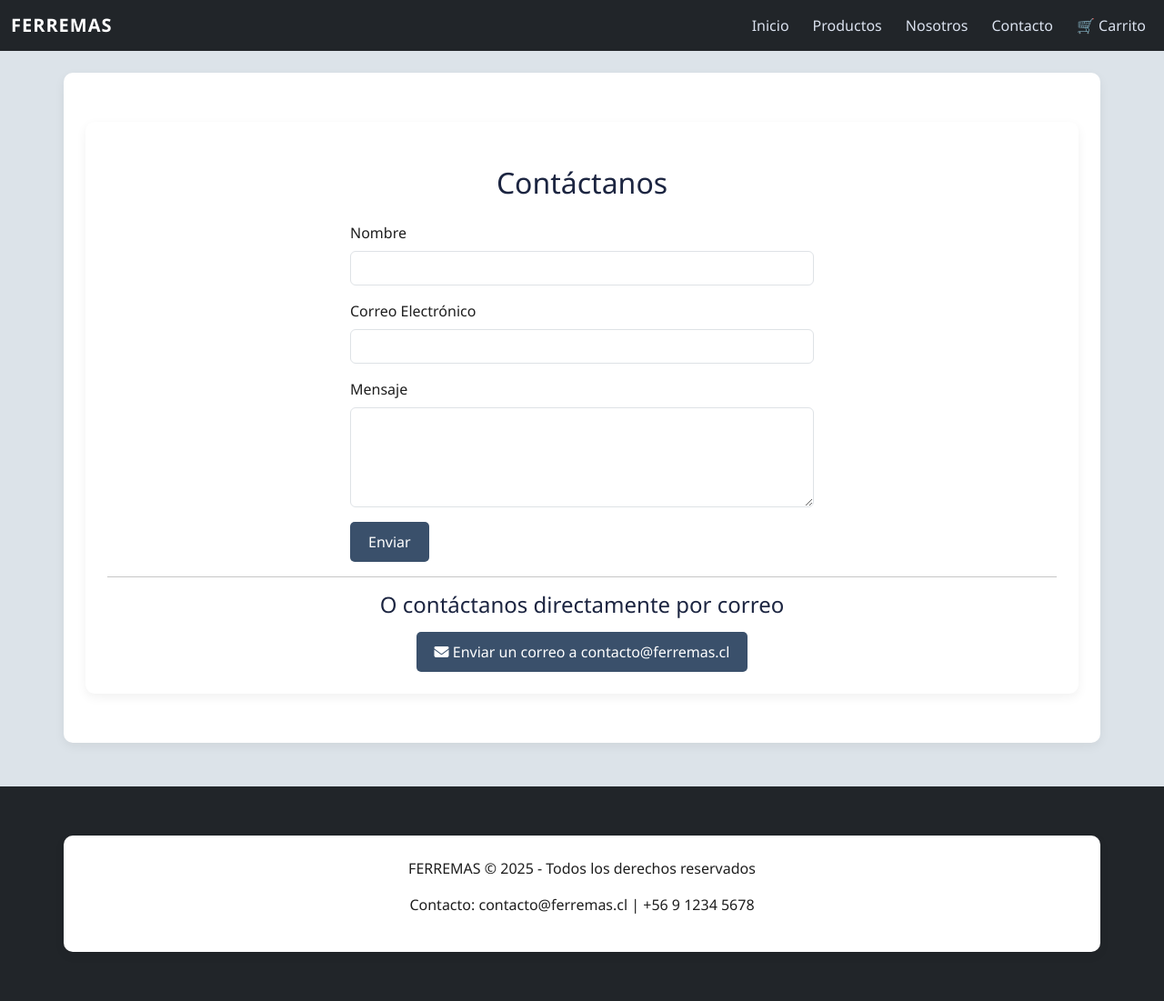
After one commit to BastianLazo/ferremas, a Django app: page /contacto/ in a window 1280 px wide. The commit adds this page. Shown: the whole page at 91% size. Run offline with Django 5.2, Linux system fonts and the light colour scheme.

Commit message:
Se agregaron nuevos productos y la vista contacto, correcciones minimas del css

```diff
--- a/ferremas_web/urls.py
+++ b/ferremas_web/urls.py
@@ -26,6 +26,7 @@
     path('', homepage, name='homepage'),
     path('', include('home.urls')),
     path('productos/', views.productos, name='productos'),
+    path('contacto/', views.contacto, name='contacto'),
 ]
 
 if settings.DEBUG:
--- a/home/templates/home/base_generic.html
+++ b/home/templates/home/base_generic.html
@@ -33,7 +33,10 @@
                     <a class="nav-link" href="#">Nosotros</a>
                 </li>
                 <li class="nav-item">
-                    <a class="nav-link" href="#">Contacto</a>
+                    <a class="nav-link" href="{% url 'contacto' %}">Contacto</a>
+                </li>
+                <li class="nav-item">
+                    <a class="nav-link" href="{% url 'ver_carrito' %}">🛒 Carrito</a>
                 </li>
             </ul>
         </div>
--- /dev/null
+++ b/home/templates/home/contacto.html
@@ -0,0 +1,39 @@
+{% extends 'home/base_generic.html' %}
+
+{% block title %}Contacto | FERREMAS{% endblock %}
+
+{% block content %}
+<div class="container">
+    <h2 class="my-4 text-center">Contáctanos</h2>
+
+    <div class="row">
+        <div class="col-md-6 mx-auto">
+            <form action="#" method="post">
+                {% csrf_token %}
+                <div class="mb-3">
+                    <label for="nombre" class="form-label">Nombre</label>
+                    <input type="text" class="form-control" id="nombre" name="nombre" required>
+                </div>
+                <div class="mb-3">
+                    <label for="email" class="form-label">Correo Electrónico</label>
+                    <input type="email" class="form-control" id="email" name="email" required>
+                </div>
+                <div class="mb-3">
+                    <label for="mensaje" class="form-label">Mensaje</label>
+                    <textarea class="form-control" id="mensaje" name="mensaje" rows="4" required></textarea>
+                </div>
+                <button type="submit" class="btn btn-primary">Enviar</button>
+            </form>
+        </div>
+    </div>
+
+    <hr>
+
+    <h4 class="text-center">O contáctanos directamente por correo</h4>
+    <div class="text-center">
+        <a href="mailto:contacto@ferremas.cl" class="btn btn-outline-primary">
+            <i class="fa fa-envelope"></i> Enviar un correo a contacto@ferremas.cl
+        </a>
+    </div>
+</div>
+{% endblock %}
--- a/home/templates/home/index.html
+++ b/home/templates/home/index.html
@@ -23,7 +23,7 @@
           <li class="nav-item"><a class="nav-link" href="{% url 'homepage' %}">Inicio</a></li>
           <li class="nav-item"><a class="nav-link" href="{% url 'productos' %}">Productos</a></li>
           <li class="nav-item"><a class="nav-link" href="#">Nosotros</a></li>
-          <li class="nav-item"><a class="nav-link" href="#">Contacto</a></li>
+          <li class="nav-item"><a class="nav-link" href="{% url 'contacto' %}">Contacto</a></li>
           <li class="nav-item"><a class="nav-link" href="{% url 'ver_carrito' %}">🛒 Carrito</a></li>
 
         </ul>
--- a/home/urls.py
+++ b/home/urls.py
@@ -12,6 +12,6 @@
     path('pagar/', views.pagar, name='pagar'),
     path('carrito/incrementar/<int:producto_id>/', views.incrementar_cantidad, name='incrementar_cantidad'),
     path('carrito/decrementar/<int:producto_id>/', views.decrementar_cantidad, name='decrementar_cantidad'),
-
+    path('contacto/', views.contacto, name='contacto'),
 
 ]
--- a/home/views.py
+++ b/home/views.py
@@ -1,5 +1,5 @@
 from django.shortcuts import render, redirect, get_object_or_404
-from .models import Producto  # Asegúrate de importar tu modelo
+from .models import Producto
 from .cart import Cart
 from .flow import crear_pago
 
@@ -11,7 +11,7 @@
     return render(request, 'home/productos.html', {'productos': productos})
 
 
-from .cart import Cart  # ajusta el path si es necesario
+from .cart import Cart
 
 def agregar_al_carrito(request, producto_id):
     producto = get_object_or_404(Producto, id=producto_id)
@@ -69,3 +69,6 @@
     cart = Cart(request)
     cart.subtract(producto)
     return redirect('ver_carrito')
+
+def contacto(request):
+    return render(request, 'home/contacto.html')
--- a/static/css/styles.css
+++ b/static/css/styles.css
@@ -1,7 +1,148 @@
+/* GENERAL */
 body {
-    font-family: 'Segoe UI', sans-serif;
+    background: #dce3e9; /* Gris azulado tenue, más oscuro que el blanco */
+    color: #222;
+    font-family: 'Segoe UI', Tahoma, Geneva, Verdana, sans-serif;
+    margin: 0;
+    padding: 0;
 }
 
-.card-title {
-    color: #007bff;
+/* CONTENEDORES */
+.container {
+    background-color: #ffffff;
+    padding: 24px;
+    border-radius: 10px;
+    box-shadow: 0 4px 12px rgba(0, 0, 0, 0.06);
+    margin-top: 30px;
+    margin-bottom: 30px;
+    color: #1e1e1e;
 }
+
+/* NAVBAR */
+.navbar {
+    background-color: #1b2a41;
+}
+
+.navbar-brand {
+    color: #ffffff !important;
+    font-weight: bold;
+    text-transform: uppercase;
+    letter-spacing: 1px;
+}
+
+.navbar-nav .nav-link {
+    color: #dbe2ef !important;
+    margin-left: 10px;
+}
+
+.navbar-nav .nav-link:hover {
+    color: #f9a826 !important;
+    transition: color 0.3s ease;
+}
+
+/* FOOTER */
+footer {
+    background-color: #1b2a41;
+    color: #dbe2ef;
+    padding: 20px 0;
+    text-align: center;
+}
+
+footer a {
+    color: #f9a826;
+    text-decoration: underline;
+}
+
+footer a:hover {
+    color: #ffffff;
+    text-decoration: none;
+}
+
+/* BOTONES */
+.btn,
+button {
+    background-color: #3a506b;
+    border: none;
+    color: #ffffff !important;
+    padding: 10px 20px;
+    border-radius: 5px;
+}
+
+.btn:hover,
+button:hover {
+    background-color: #1c2541;
+    transition: background-color 0.3s ease;
+}
+
+/* FORMULARIOS */
+form input,
+form textarea,
+form select {
+    border-radius: 6px;
+    border: 1px solid #ccc;
+    padding: 10px;
+    width: 100%;
+    margin-bottom: 15px;
+    background-color: #ffffff;
+    color: #1e1e1e;
+}
+
+form input::placeholder,
+form textarea::placeholder {
+    color: #888;
+}
+
+form input:focus,
+form textarea:focus,
+form select:focus {
+    outline: none;
+    border-color: #3a506b;
+    box-shadow: 0 0 5px rgba(58, 80, 107, 0.4);
+}
+
+/* TITULOS */
+h1, h2, h3, h4, h5 {
+    color: #1c2541;
+    margin-bottom: 15px;
+}
+
+/* TABLAS */
+table {
+    width: 100%;
+    border-collapse: collapse;
+    margin-bottom: 20px;
+    background-color: #ffffff;
+    color: #1e1e1e;
+}
+
+table th, table td {
+    padding: 12px;
+    border: 1px solid #ddd;
+    text-align: left;
+}
+
+table th {
+    background-color: #e3e7ed;
+    color: #1c2541;
+}
+
+/* LINKS */
+a {
+    color: #3a506b;
+    text-decoration: none;
+}
+
+a:hover {
+    color: #f9a826;
+    text-decoration: underline;
+}
+
+/* CARDS o SECCIONES SIMILARES */
+.card,
+.section-box {
+    background-color: #ffffff;
+    padding: 20px;
+    border-radius: 8px;
+    box-shadow: 0 2px 8px rgba(0, 0, 0, 0.05);
+    color: #1e1e1e;
+}
```
Also changed, not shown: db.sqlite3, media/productos/1604322509_2.png (added), media/productos/540519-0400-001_1.jpg (added), media/productos/captura_de_pantalla_2025-04-09_a_la_s_10.07.45.png (added).
